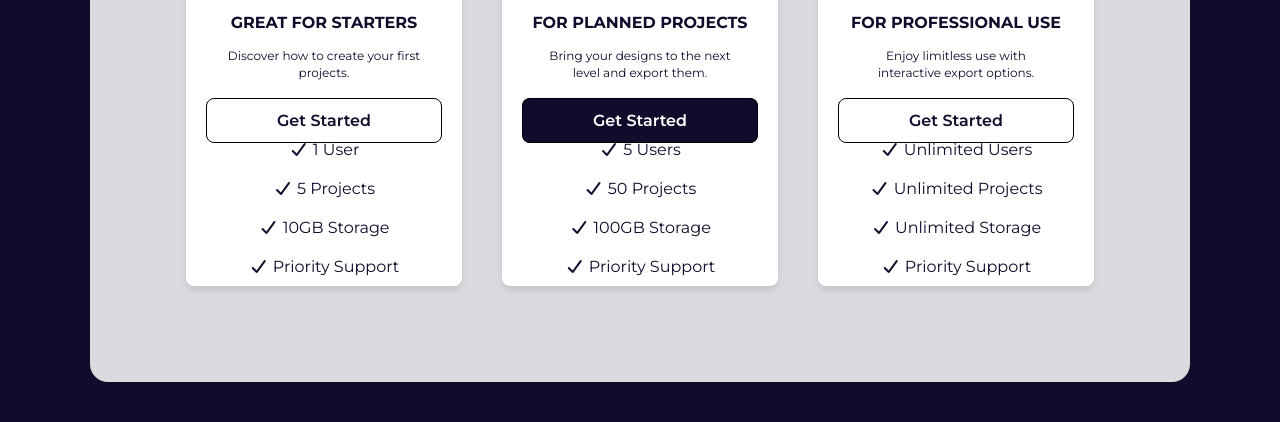
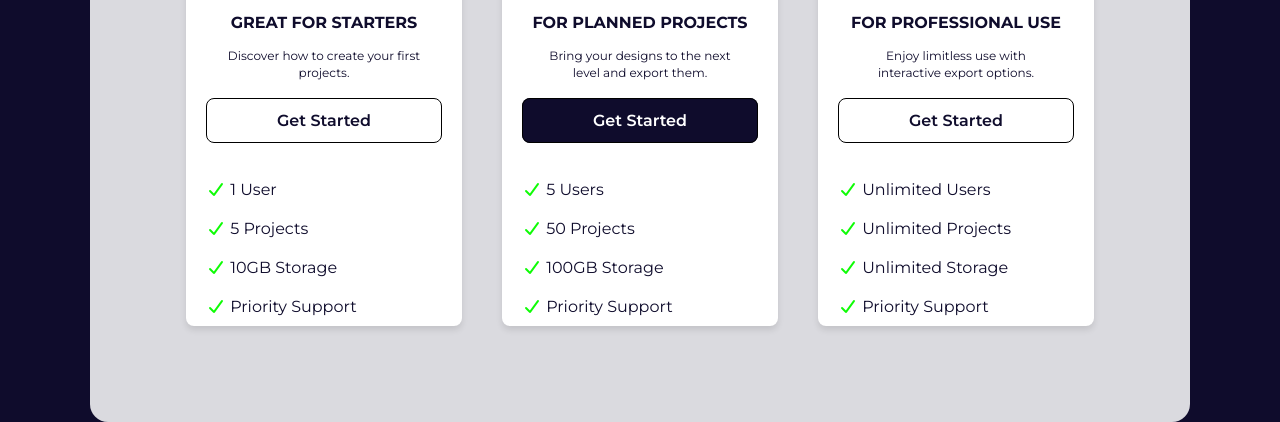
Before and after one commit to AllenCodess/pricing-card, a plain HTML site: page index.html in a window 1280 px wide. Shown: the part 484-906 px from the top of the page. Before the commit the page ends 866 px from the top, so only its background shows below. Drawn offline with Linux system fonts and the light colour scheme.

Commit message:
added the correct styles to the list for the cababilities

```diff
--- a/index.html
+++ b/index.html
@@ -43,10 +43,10 @@
           <p class="main-text">Discover how to create your first projects.</p>
           <a href="#" class="btn">Get Started</a>
           <ul>
-            <li><i class="fa-solid fa-check"></i> 1 User</li>
-            <li><i class="fa-solid fa-check"></i> 5 Projects</li>
-            <li><i class="fa-solid fa-check"></i> 10GB Storage</li>
-            <li><i class="fa-solid fa-check"></i> Priority Support</li>
+            <li><i class="fa-solid fa-check" style="color: rgba(14, 252, 5, 1.00);"></i></i> 1 User</li>
+            <li><i class="fa-solid fa-check" style="color: rgba(14, 252, 5, 1.00);"></i></i> 5 Projects</li>
+            <li><i class="fa-solid fa-check" style="color: rgba(14, 252, 5, 1.00);"></i></i> 10GB Storage</li>
+            <li><i class="fa-solid fa-check" style="color: rgba(14, 252, 5, 1.00);"></i></i> Priority Support</li>
           </ul>
         </div>
         <div class="card card-pro">
@@ -56,10 +56,10 @@
           <p class="main-text">Bring your designs to the next level and export them.</p>
           <a href="#" class="btn btn-primary">Get Started</a>
           <ul>
-            <li><i class="fa-solid fa-check"></i> 5 Users</li>
-            <li><i class="fa-solid fa-check"></i> 50 Projects</li>
-            <li><i class="fa-solid fa-check"></i> 100GB Storage</li>
-            <li><i class="fa-solid fa-check"></i> Priority Support</li>
+            <li><i class="fa-solid fa-check" style="color: rgba(14, 252, 5, 1.00);"></i></i> 5 Users</li>
+            <li><i class="fa-solid fa-check" style="color: rgba(14, 252, 5, 1.00);"></i></i> 50 Projects</li>
+            <li><i class="fa-solid fa-check" style="color: rgba(14, 252, 5, 1.00);"></i></i> 100GB Storage</li>
+            <li><i class="fa-solid fa-check" style="color: rgba(14, 252, 5, 1.00);"></i></i> Priority Support</li>
           </ul>
         </div>
         <div class="card card-enterprise">
@@ -69,10 +69,10 @@
           <p class="main-text">Enjoy limitless use with interactive export options.</p>
           <a href="#" class="btn">Get Started</a>
           <ul>
-            <li><i class="fa-solid fa-check"></i> Unlimited Users</li>
-            <li><i class="fa-solid fa-check"></i> Unlimited Projects</li>
-            <li><i class="fa-solid fa-check"></i> Unlimited Storage</li>
-            <li><i class="fa-solid fa-check"></i> Priority Support</li>
+            <li><i class="fa-solid fa-check" style="color: rgba(14, 252, 5, 1.00);"></i></i> Unlimited Users</li>
+            <li><i class="fa-solid fa-check" style="color: rgba(14, 252, 5, 1.00);"></i></i> Unlimited Projects</li>
+            <li><i class="fa-solid fa-check" style="color: rgba(14, 252, 5, 1.00);"></i></i> Unlimited Storage</li>
+            <li><i class="fa-solid fa-check" style="color: rgba(14, 252, 5, 1.00);"></i></i> Priority Support</li>
           </ul>
         </div>
       </div>
--- a/styles.css
+++ b/styles.css
@@ -111,3 +111,9 @@ span {
   color: white;
   background-color: #0f0c2c;
 }
+
+ul {
+  margin-top: 50px;
+  text-align: left;
+  padding-left: 20px;
+}
```
